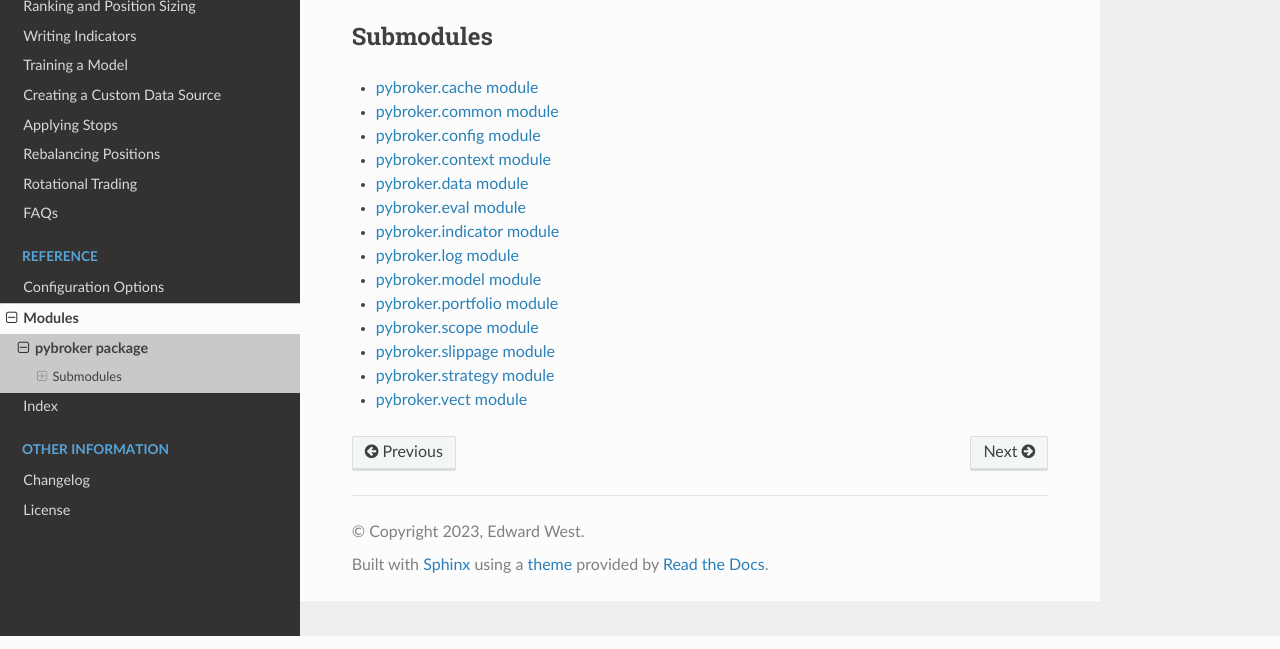
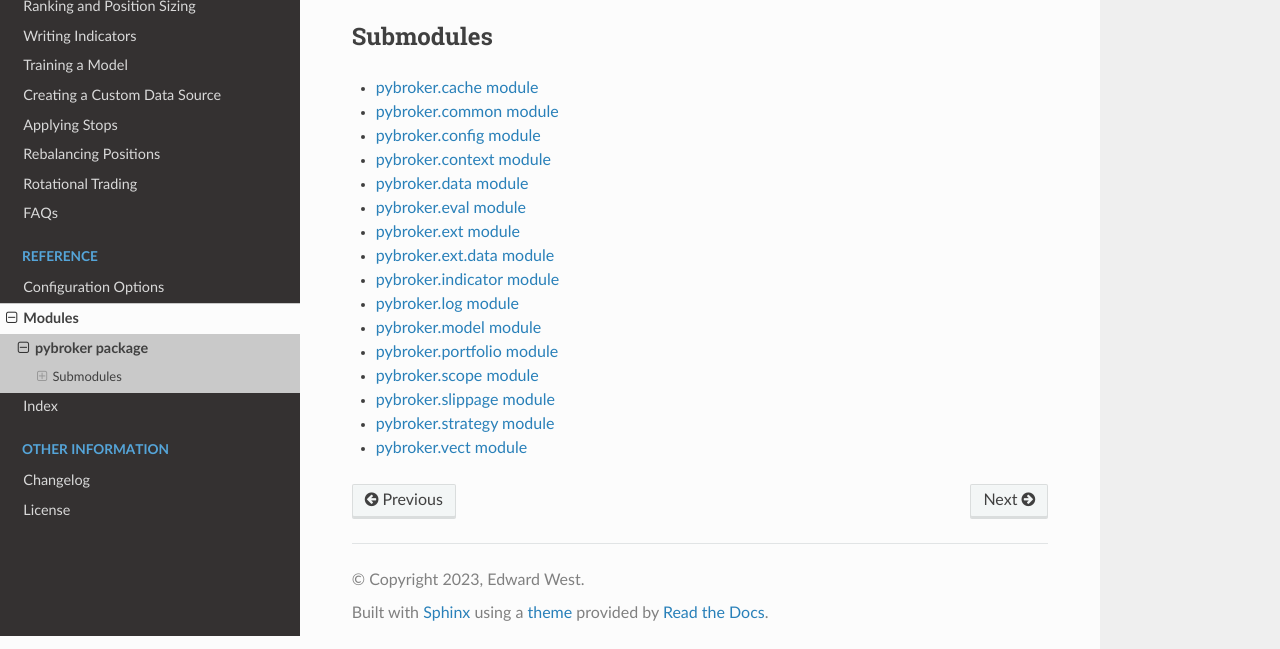
Before and after one commit to edtechre/pybroker, a Sphinx documentation site: the page built from docs/source/reference/pybroker.rst, in a window 1280 px wide, cut to the strip 264-913 px from the top of the page. Built offline with Sphinx 7.4.7 and the Read the Docs theme 2.0.0, drawn with Linux system fonts in a browser that asks for light colours.

Commit message:
Add ext.data module to docs.

```diff
--- /dev/null
+++ b/docs/source/reference/pybroker.ext.data.rst
@@ -0,0 +1,2 @@
+pybroker.ext.data module
+========================
--- /dev/null
+++ b/docs/source/reference/pybroker.ext.rst
@@ -0,0 +1,2 @@
+pybroker.ext module
+===================
--- a/docs/source/reference/pybroker.rst
+++ b/docs/source/reference/pybroker.rst
@@ -18,6 +18,8 @@ Submodules
    pybroker.context
    pybroker.data
    pybroker.eval
+   pybroker.ext
+   pybroker.ext.data
    pybroker.indicator
    pybroker.log
    pybroker.model
```
